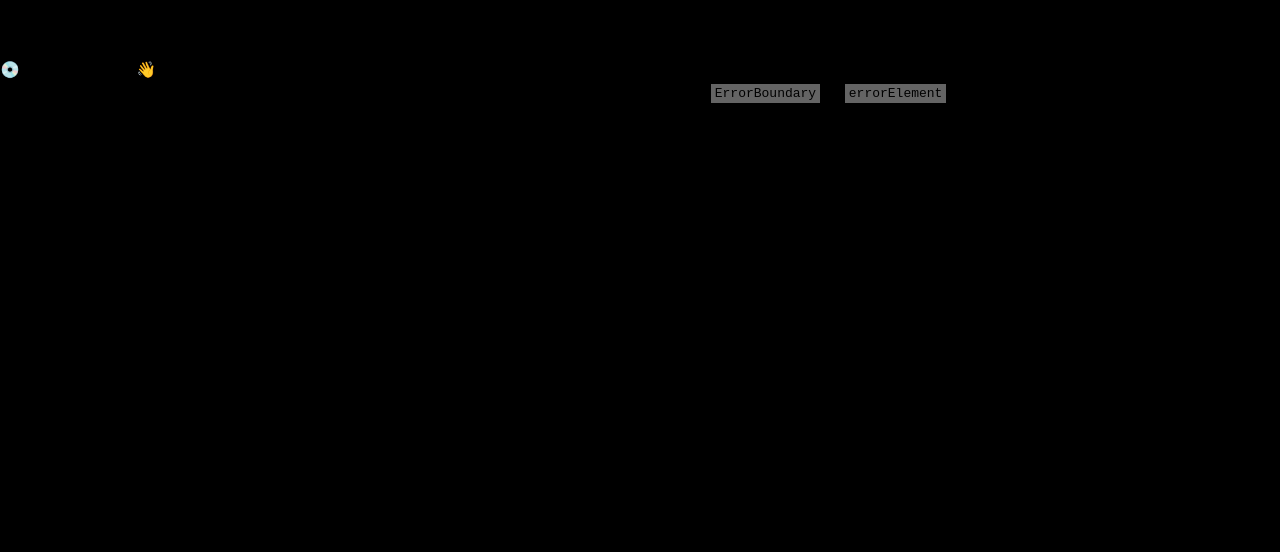
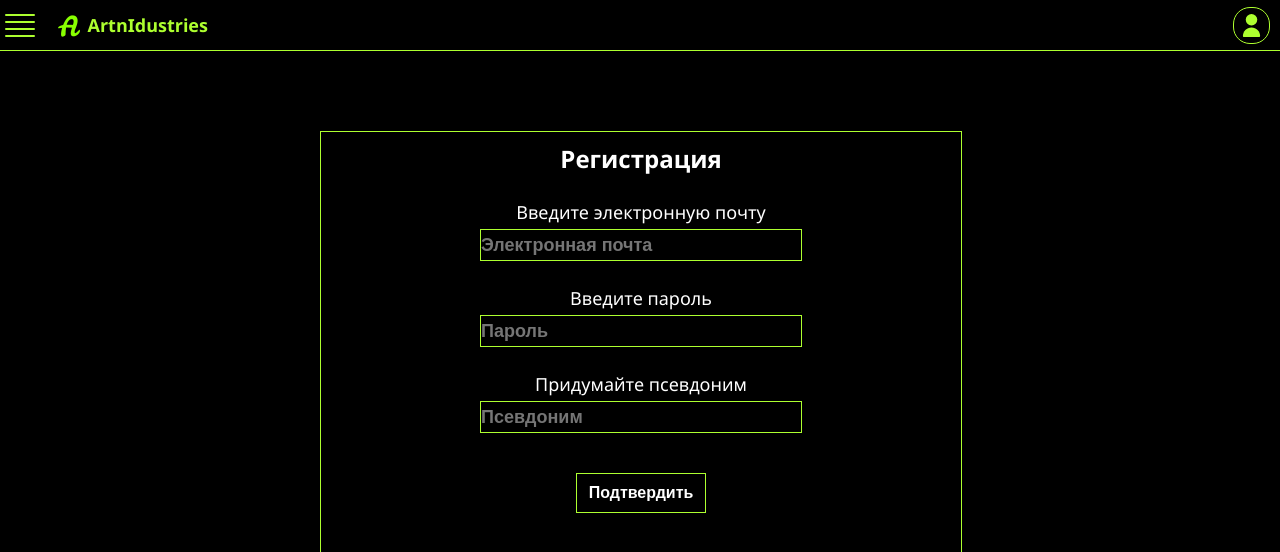
Before and after one commit to DANTES0/art-web-site, a React (Create React App) app: page /registration in a window 1280 px wide. Before the commit this address had no page. Shown: the top 552 px of the page. Built offline with nearby package versions, Linux system fonts and the light colour scheme.

Commit message:
registration form

```diff
--- a/src/components/ProfileDropDown/ProfileDropDown.jsx
+++ b/src/components/ProfileDropDown/ProfileDropDown.jsx
@@ -1,5 +1,6 @@
 import React from "react"
 import "../ProfileDropDown/ProfileDropDown.css"
+import { Link } from "react-router-dom"
 
 const ProfileDropDown = ({ activeProfile, setActiveProfile }) => {
   return (
@@ -9,10 +10,20 @@ const ProfileDropDown = ({ activeProfile, setActiveProfile }) => {
       <div className="profileDropDown__content">
         <div className="name">Авторизация</div>
         <input className="input login" type="text" placeholder="Логин..." />
-        <input className="input password" type="text" placeholder="Пароль..." />
+        <input
+          className="input password"
+          type="password"
+          placeholder="Пароль..."
+        />
         <div className="btns">
           <button className="enterProfile">Подтвердить</button>
-          <a className="notProfile">Не могу войти</a>
+          <Link
+            to={"registration"}
+            className="notProfile"
+            onClick={() => setActiveProfile(false)}
+          >
+            Не могу войти
+          </Link>
         </div>
       </div>
     </div>
--- /dev/null
+++ b/src/components/RegistrationForm/RegistrationForm.css
@@ -0,0 +1,49 @@
+.registration__container {
+  margin: 0 auto;
+  width: 50vw;
+  height: 800px;
+}
+.registration__container .registration__content {
+  width: 100%;
+  display: flex;
+  align-items: center;
+  justify-content: center;
+  flex-direction: column;
+  border: 1px solid greenyellow;
+  margin-top: 80px;
+}
+.registration__container .text {
+  color: white;
+  font-size: 18px;
+  margin-top: 25px;
+  margin-bottom: 5px;
+}
+.registration__container .reg_text {
+  font-size: 24px;
+  font-weight: 700;
+  color: white;
+  margin-top: 10px;
+}
+.registration__container .enter {
+  background-color: transparent;
+  border: 1px solid greenyellow;
+  color: white;
+  font-size: 16px;
+  font-weight: 700;
+  width: 130px;
+  height: 40px;
+  margin-top: 40px;
+  margin-bottom: 40px;
+  cursor: pointer;
+}
+
+input {
+  width: 50%;
+  height: 30px;
+  outline: none;
+  border: 1px solid greenyellow;
+  background-color: transparent;
+  color: white;
+  font-size: 18px;
+  font-weight: 700;
+}/*# sourceMappingURL=RegistrationForm.css.map */
--- /dev/null
+++ b/src/components/RegistrationForm/RegistrationForm.jsx
@@ -0,0 +1,20 @@
+import React from "react"
+import "../RegistrationForm/RegistrationForm.css"
+const RegistrationForm = () => {
+  return (
+    <div className="registration__container">
+      <div className="registration__content">
+        <div className="reg_text">Регистрация</div>
+        <div className="text email_text">Введите электронную почту</div>
+        <input type="text" className="email" placeholder="Электронная почта" />
+        <div className="text password_text">Введите пароль</div>
+        <input type="password" className="password" placeholder="Пароль" />
+        <div className="text username_text">Придумайте псевдоним</div>
+        <input type="text" className="username" placeholder="Псевдоним" />
+        <button className="enter">Подтвердить</button>
+      </div>
+    </div>
+  )
+}
+
+export default RegistrationForm
--- /dev/null
+++ b/src/components/RegistrationForm/RegistrationForm.scss
@@ -0,0 +1,48 @@
+.registration__container {
+  margin: 0 auto;
+  width: 50vw;
+  height: 800px;
+  .registration__content {
+    width: 100%;
+    display: flex;
+    align-items: center;
+    justify-content: center;
+    flex-direction: column;
+    border: 1px solid greenyellow;
+    margin-top: 80px;
+  }
+  .text {
+    color: white;
+    font-size: 18px;
+    margin-top: 25px;
+    margin-bottom: 5px;
+  }
+  .reg_text {
+    font-size: 24px;
+    font-weight: 700;
+    color: white;
+    margin-top: 10px;
+  }
+  .enter {
+    background-color: transparent;
+    border: 1px solid greenyellow;
+    color: white;
+    font-size: 16px;
+    font-weight: 700;
+    width: 130px;
+    height: 40px;
+    margin-top: 40px;
+    margin-bottom: 40px;
+    cursor: pointer;
+  }
+}
+input {
+  width: 50%;
+  height: 30px;
+  outline: none;
+  border: 1px solid greenyellow;
+  background-color: transparent;
+  color: white;
+  font-size: 18px;
+  font-weight: 700;
+}
--- /dev/null
+++ b/src/pages/Registration.jsx
@@ -0,0 +1,8 @@
+import React from "react"
+import RegistrationForm from "../components/RegistrationForm/RegistrationForm"
+
+const Registration = () => {
+  return <RegistrationForm />
+}
+
+export default Registration
--- a/src/routes/router.js
+++ b/src/routes/router.jsx
@@ -2,6 +2,7 @@ import React from "react"
 import { createBrowserRouter } from "react-router-dom"
 import NavBar from "../components/NavBar/NavBar"
 import Main from "../pages/Main"
+import Registration from "../pages/Registration"
 const router = createBrowserRouter([
   {
     path: "/",
@@ -10,6 +11,10 @@ const router = createBrowserRouter([
       {
         path: "main",
         element: <Main />,
+      },
+      {
+        path: "registration",
+        element: <Registration />,
       },
     ],
   },
```
Also changed, not shown: 1 other file (tests, documents, lock files or other folders).
